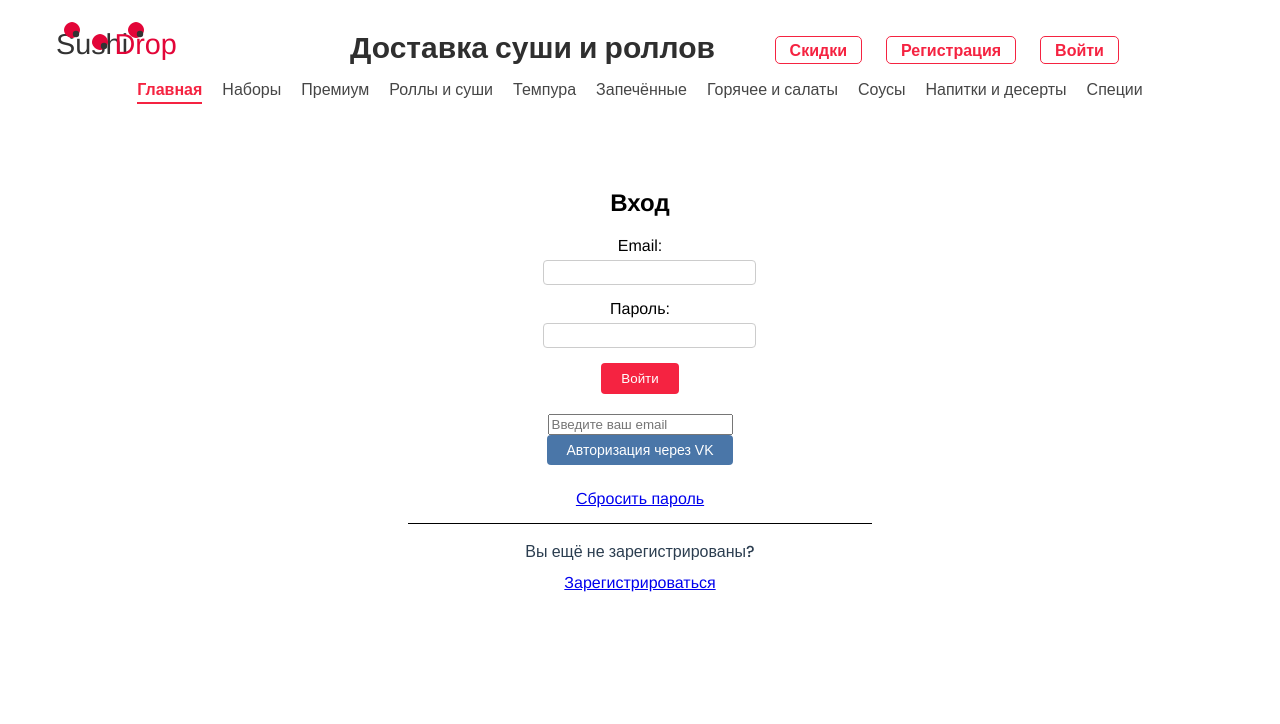
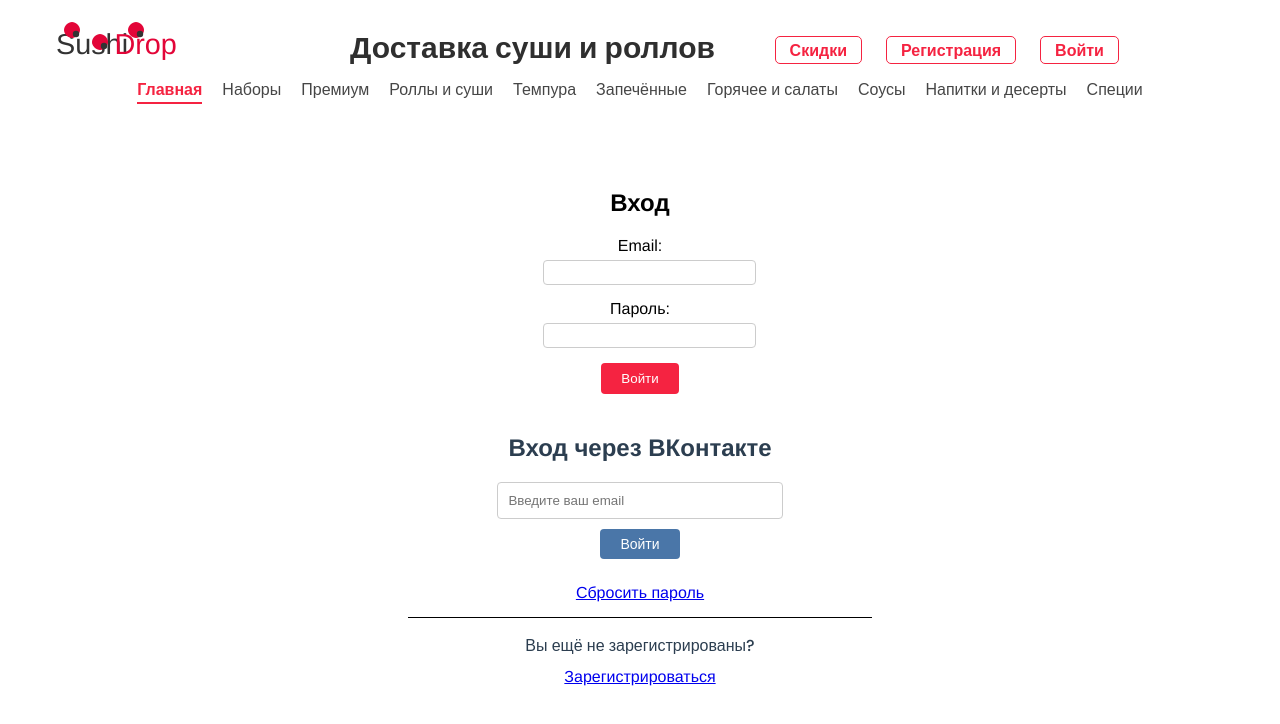
Before and after one commit to AliyaRazyapova/SushiDrop, a Vue app in the folder frontend/: page /login in a window 1280 px wide. Shown: the top 724 px of the page. Built offline with nearby package versions, Linux system fonts and the light colour scheme.

Commit message:
[fix] VKForm

```diff
--- a/frontend/src/components/forms/VKForm.vue
+++ b/frontend/src/components/forms/VKForm.vue
@@ -1,7 +1,8 @@
 <template>
-  <div>
-    <input type="email" v-model="email" name="email" placeholder="Введите ваш email">
-    <button class="vk-button" @click="authorize">Авторизация через VK</button>
+  <div class="login-vk">
+    <h2 class="login-vk-title">Вход через ВКонтакте</h2>
+    <input type="email" v-model="email" name="email" placeholder="Введите ваш email" class="email-input">
+    <button class="vk-button" @click="authorize">Войти</button>
   </div>
 </template>
 
@@ -32,6 +33,27 @@ export default {
 </script>
 
 <style scoped>
+  .login-vk {
+    display: flex;
+    flex-direction: column;
+    align-items: center;
+    max-width: 400px;
+    margin: 0 auto;
+  }
+
+  .login-vk-title {
+    font-size: 24px;
+    margin-bottom: 20px;
+  }
+
+  .email-input {
+    width: 100%;
+    padding: 10px;
+    margin-bottom: 10px;
+    border: 1px solid #ccc;
+    border-radius: 4px;
+  }
+
   .vk-button {
     padding: 7px 20px;
     background-color: #4A76A8;
```
Lines whose indentation alone changed are shown as unchanged.
